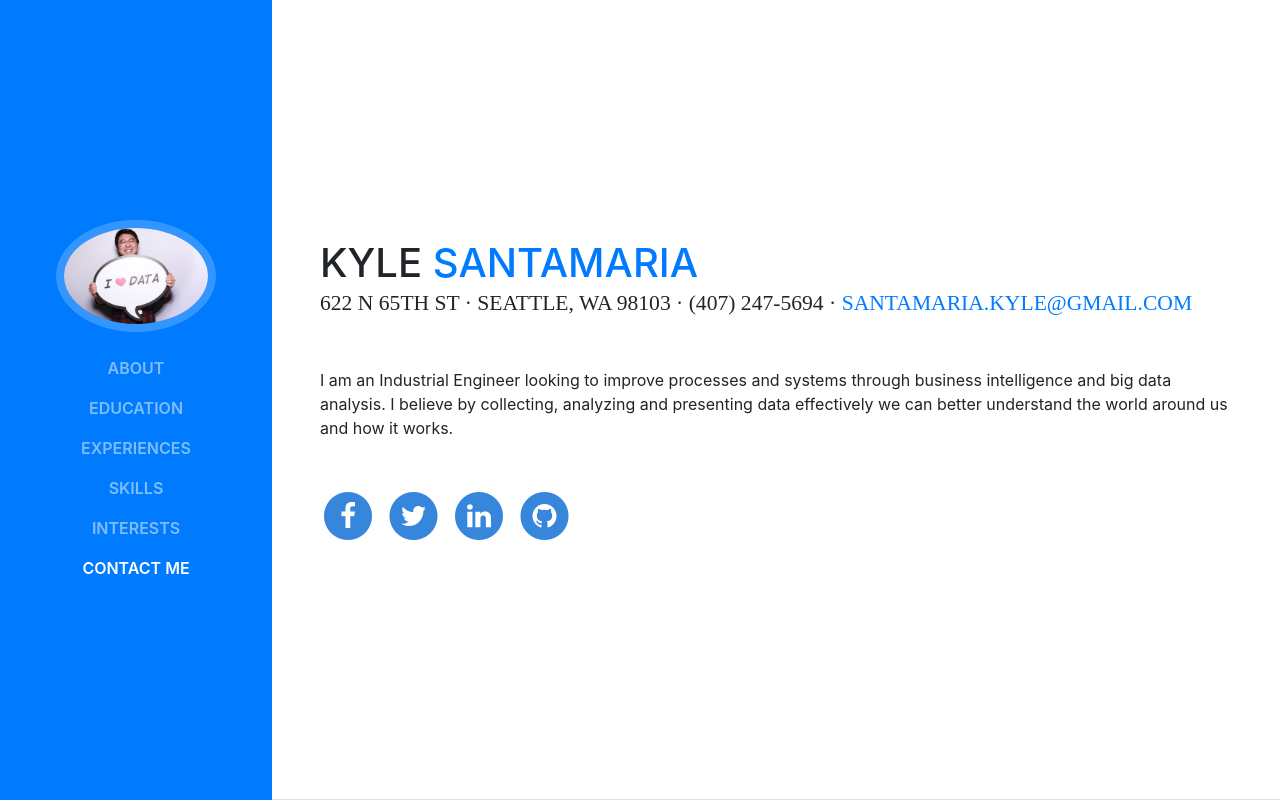
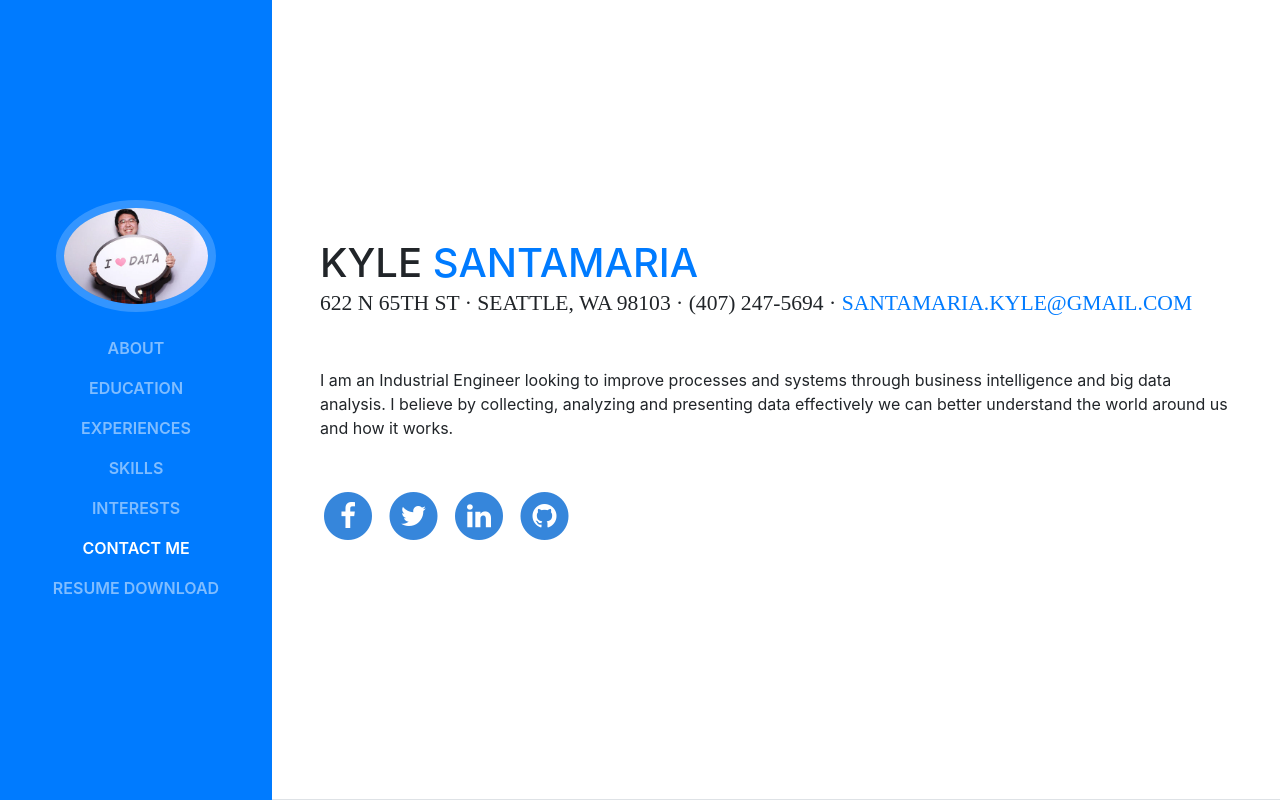
Before and after one commit to KSantamaria/ksantamaria.github.io, a website with bundled scripts: page index.html in a window 1280 px wide. Shown: the top 800 px of the page. Built offline with nearby package versions, Linux system fonts and the light colour scheme; a web font is replaced by a local one.

Commit message:
Resume PDF Added

```diff
--- a/index.html
+++ b/index.html
@@ -57,6 +57,10 @@
           <li class="nav-item">
             <a class="nav-link js-scroll-trigger" href="#contactme">Contact Me</a>
           </li>
+        </li>
+        <li class="nav-item">
+          <a class="nav-link js-scroll-trigger" href="Current Resume Kyle PDF.pdf" target="_blank">Resume Download</a>
+        </li>
         </ul>
       </div>
     </nav>
```
